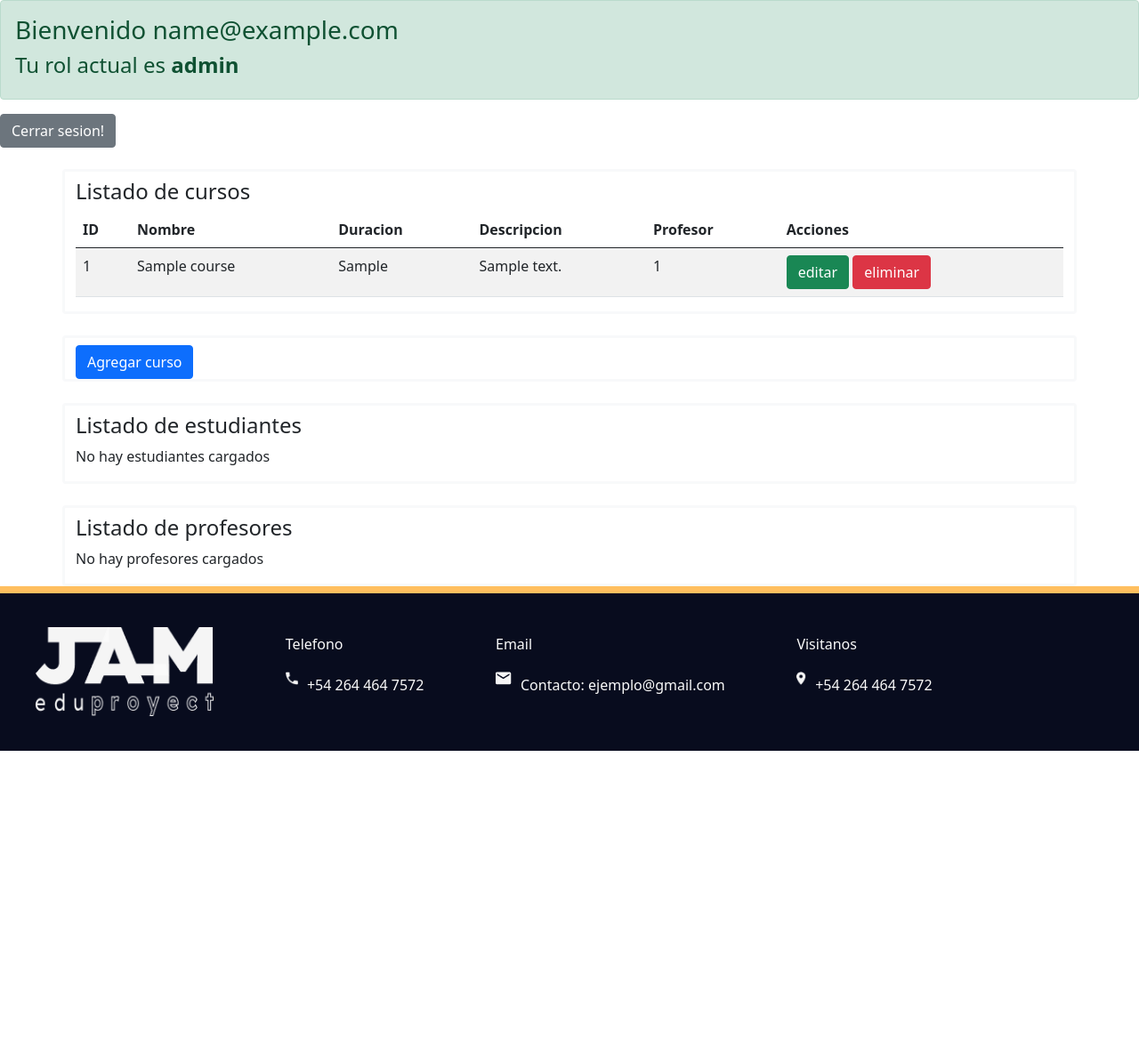
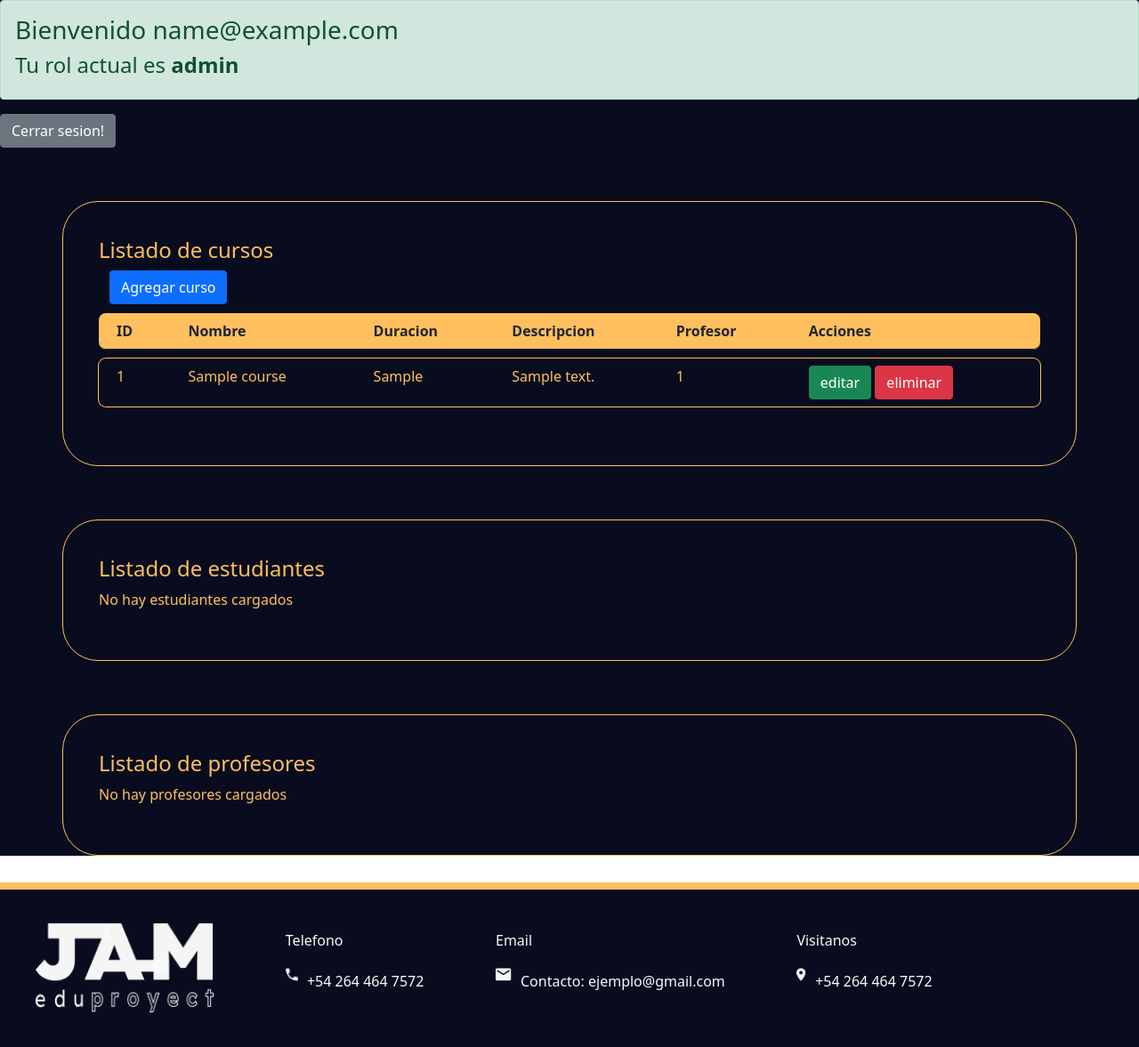
Before and after one commit to Mathi21as/academia_sj_tec_JAM23, a Flask app: page /dashboard in a window 1280 px wide. Shown: the part 88-1265 px from the top of the page at 89% size. Before the commit the page ends 932 px from the top, so only its background shows below. Run offline with Flask 3, Linux system fonts and the light colour scheme; a user stored in the database is signed in; tables that the repository leaves empty hold one stand-in row (values such as "Sample post"); some libraries are stand-ins or nearby versions.

Commit message:
estilos para tablas y listados

```diff
--- a/src/config.py
+++ b/src/config.py
@@ -13,14 +13,14 @@ class DevelopmentConfig(Config):
     DEBUG = True
     MYSQL_HOST = 'localhost'
     MYSQL_USER = 'root'
-    MYSQL_PASSWORD = 'root1234'
+    MYSQL_PASSWORD = '154647572' # 'root1234'
     MYSQL_DB = 'academia_jam2023'
 
 class appConfig():
     def init(app):
         app.config['MYSQL_HOST'] = 'localhost'
         app.config['MYSQL_USER'] = 'root'
-        app.config['MYSQL_PASSWORD'] = 'root1234'
+        app.config['MYSQL_PASSWORD'] = '154647572' # 'root1234'
         app.config['MYSQL_DB'] = 'academia_jam2023'
         app.config['SECRET_KEY'] = "teeest"
 
--- a/src/static/css/base.css
+++ b/src/static/css/base.css
@@ -16,6 +16,10 @@
     height: 8px;
     width: 100%;
     display: block;
+}
+.baseBody{
+    background-color: var(--main-background-dark);
+    color: var(--main-orange);
 }
 
 .footer{
@@ -55,3 +59,59 @@
     size: 14px;
 
 }
+
+
+/* CLASES COMUNES LISTAS - TABLAS   */
+
+.containerTableList{
+    border: 1px solid var(--main-orange);
+    border-radius: 40px;
+    padding: 40px;
+    margin-top: 60px;
+    margin-bottom:30px;
+}
+
+.tableList{
+    background-color: #080c1e;
+    border-collapse: separate;
+    border-spacing: 0px 10px;
+}
+
+.tableList thead{
+    background-color: var(--main-orange);
+}
+.tableList tr{
+
+}
+.tableList th{
+   padding-left: 20px;
+   padding-right: 20px;
+}
+.tableList th:first-child {
+    border-top-left-radius: 8px ;
+    border-bottom-left-radius: 8px ;
+}
+
+.tableList th:last-child {
+    border-top-right-radius: 8px ;
+    border-bottom-right-radius: 8px ;
+}
+
+.tableList tbody{
+    color: var(--main-orange);
+}
+.tableList tr{
+    /*  ESTAS PROPS DE SWADOW IMITAN VISUALMENTE AL BORDE
+     YA QUE NO PUEDO CAMBIARLO EN LAS PROPS DE LA TABLA  */
+   box-shadow: 0 0 0 1px var(--main-orange);
+   border-radius: 8px;
+}
+.tableList thead>tr{
+    box-shadow: none !important;
+}
+
+.tableList td{
+    padding-left: 20px;
+    padding-right: 20px;
+    border: none;
+}
--- a/src/static/css/login.css
+++ b/src/static/css/login.css
@@ -119,7 +119,7 @@
 }
 .loginContainer .loginForm .form-signin button.btn.btn-login ,
 
-.loginCover .newAccount a.btn.btn-signup , a.btn.btn-signup{
+.loginCover .newAccount a.btn.btn-signup , a.btn.btn-signup , button.btn-signup{
   color: var(--main-orange);
   font-size: 24px;
   font-weight: 400;
--- a/src/templates/auth/register.html
+++ b/src/templates/auth/register.html
@@ -60,8 +60,7 @@
           <p class="fieldDetails ">*Campo obligatorio </p>
         </div>
       </div>
-
-      <a class="btn btn-signup" href="{{url_for('register')}}"> CREA TU CUENTA </a>
+      <button class="btn btn-signup" type="submit">CREA TU CUENTA</button>
 
       {% with messages = get_flashed_messages() %}
       {% if messages  %}
--- a/src/templates/base.html
+++ b/src/templates/base.html
@@ -21,7 +21,7 @@
     </header>
     <span class="goldenDivider"></span>
 
-    <div  class=" ">
+    <div  class="baseBody">
         {% block body %}
         {% endblock %}
     </div>
--- a/src/templates/dashboard.html
+++ b/src/templates/dashboard.html
@@ -19,10 +19,15 @@
 <a class="btn btn-secondary" href="{{url_for('logout')}}"> Cerrar sesion! </a>
 
 
-<div class="container CoursesList border border-3 rounded border-light pt-2 mt-4">
+<div class="container containerTableList CoursesList">
     <h4>Listado de cursos</b></h4>
+    {% if current_user.role == "admin" or current_user.role == "teacher"%}
+    <div class="container actionButons">
+        <a class="btn btn-primary" href="/add-course" role="button">Agregar curso</a>
+    </div>
+    {% endif %}
     {% if courseList %}
-    <table class="table table-striped">
+    <table class="table tableList">
         <thead>
             <tr>
                 <th scope="col">ID</th>
@@ -52,19 +57,16 @@
     {% else %}
         <p>No hay cursos cargados</p>
     {% endif %}
+
 </div>
 
-{% if current_user.role == "admin" or current_user.role == "teacher"%}
-<div class="container actionButons border border-3 rounded border-light pt-2 mt-4">
-    <a class="btn btn-primary" href="/add-course" role="button">Agregar curso</a>
-</div>
-{% endif %}
+
 
 {% if current_user.role == "admin" or current_user.role == "teacher"%}
-<div class="container studentsList border border-3 rounded border-light pt-2 mt-4">
+<div class="container studentsList containerTableList">
     <h4>Listado de estudiantes</b></h4>
     {% if studentList %}
-    <table class="table table-striped">
+    <table class="table tableList">
         <thead>
             <tr>
                 <th scope="col">ID</th>
@@ -95,10 +97,10 @@
 {% endif %}
 
 {% if current_user.role == "admin" %}
-<div class="container teacherList border border-3 rounded border-light pt-2 mt-4">
+<div class="container teacherList containerTableList">
     <h4>Listado de profesores</b></h4>
     {% if teacherList %}
-    <table class="table table-striped">
+    <table class="table tableList">
         <thead>
             <tr>
                 <th scope="col">ID</th>
```
